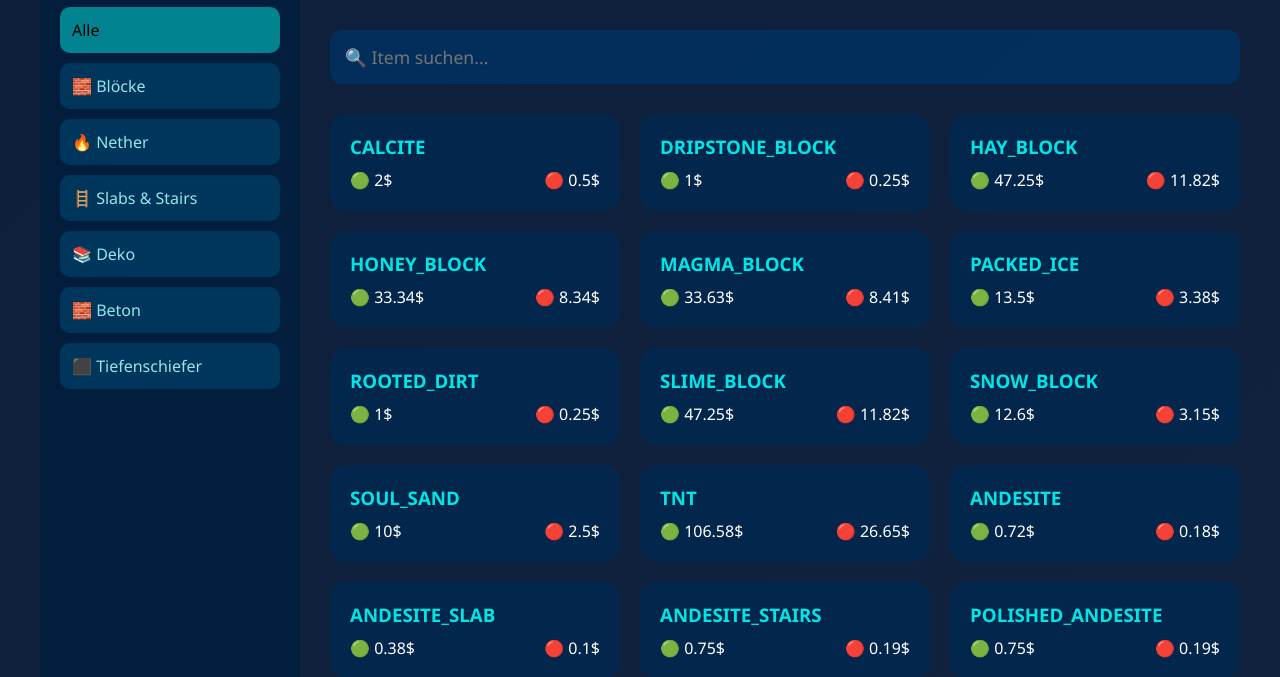
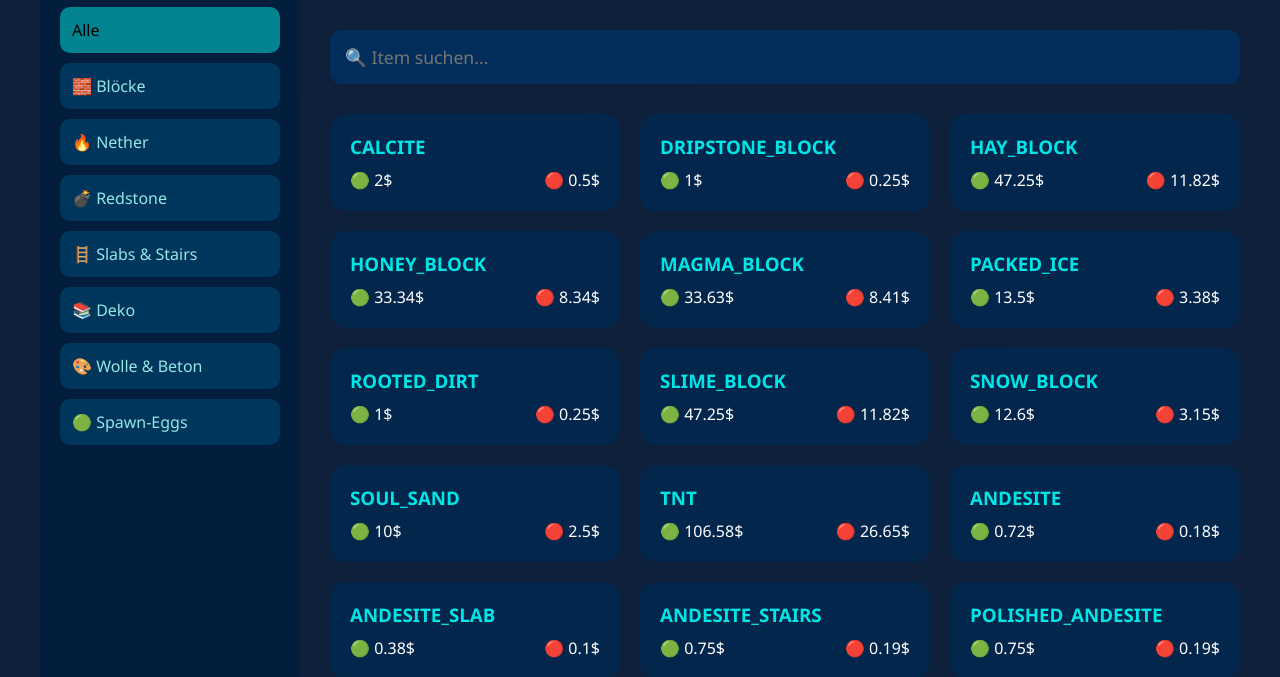
Before and after one commit to nicklashubo-png/Marktliste, a plain HTML site: page index.html in a window 1280 px wide. Shown: the part 126-803 px from the top of the page. Drawn offline with Linux system fonts and the light colour scheme.

Commit message:
Update index.html

```diff
--- a/index.html
+++ b/index.html
@@ -22,12 +22,7 @@ body {
     100% { background-position: 0% 50%; }
 }
 
-.layout {
-    display: flex;
-    gap: 30px;
-    max-width: 1600px;
-    margin: auto;
-}
+.layout { display: flex; gap: 30px; max-width: 1600px; margin: auto; }
 
 .sidebar {
     width: 260px;
@@ -36,13 +31,8 @@ body {
     padding: 20px;
 }
 
-.sidebar h2 {
-    text-align: center;
-    color: rgb(0,230,230);
-}
-
+.sidebar h2 { text-align: center; color: rgb(0,230,230); }
 .sidebar ul { list-style: none; padding: 0; }
-
 .sidebar li {
     padding: 12px;
     margin-bottom: 10px;
@@ -51,19 +41,13 @@ body {
     background: rgba(0,60,100,0.8);
     color: rgb(150,230,230);
 }
-
-.sidebar li.active,
-.sidebar li:hover {
+.sidebar li.active, .sidebar li:hover {
     background: rgba(0,200,200,0.6);
     color: #000;
 }
 
 .app { flex: 1; }
-
-h1 {
-    text-align: center;
-    color: rgb(100,230,230);
-}
+h1 { text-align: center; color: rgb(100,230,230); }
 
 #search {
     width: 100%;
@@ -88,15 +72,9 @@ h1 {
     padding: 20px;
 }
 
-.card h3 {
-    margin: 0 0 10px;
-    color: rgb(0,230,230);
-}
+.card h3 { margin: 0 0 10px; color: rgb(0,230,230); }
 
-.price {
-    display: flex;
-    justify-content: space-between;
-}
+.price { display: flex; justify-content: space-between; }
 </style>
 </head>
 
@@ -119,9 +97,10 @@ h1 {
 
 <script>
 // =======================
-// ITEMS (YAML → HTML)
+// ITEMS (Blöcke + Spawn-Eggs)
 // =======================
 const items = [
+    // ---- Blöcke (1-99 aus deiner YAML) ----
     { material:"CALCITE", buy:2, sell:0.5 },
     { material:"DRIPSTONE_BLOCK", buy:1, sell:0.25 },
     { material:"HAY_BLOCK", buy:47.25, sell:11.82 },
@@ -133,14 +112,12 @@ const items = [
     { material:"SNOW_BLOCK", buy:12.6, sell:3.15 },
     { material:"SOUL_SAND", buy:10, sell:2.5 },
     { material:"TNT", buy:106.58, sell:26.65 },
-
     { material:"ANDESITE", buy:0.72, sell:0.18 },
     { material:"ANDESITE_SLAB", buy:0.38, sell:0.1 },
     { material:"ANDESITE_STAIRS", buy:0.75, sell:0.19 },
     { material:"POLISHED_ANDESITE", buy:0.75, sell:0.19 },
     { material:"POLISHED_ANDESITE_SLAB", buy:0.38, sell:0.1 },
     { material:"POLISHED_ANDESITE_STAIRS", buy:0.75, sell:0.19 },
-
     { material:"BAMBOO_BLOCK", buy:0.95, sell:0.24 },
     { material:"BAMBOO_MOSAIC", buy:0.55, sell:0.14 },
     { material:"BAMBOO_MOSAIC_SLAB", buy:0.29, sell:0.08 },
@@ -148,7 +125,6 @@ const items = [
     { material:"BAMBOO_PLANKS", buy:0.5, sell:0.13 },
     { material:"BAMBOO_SLAB", buy:0.27, sell:0.07 },
     { material:"BAMBOO_STAIRS", buy:0.79, sell:0.2 },
-
     { material:"BLACKSTONE", buy:0.75, sell:0.19 },
     { material:"BLACKSTONE_SLAB", buy:0.4, sell:0.1 },
     { material:"BLACKSTONE_STAIRS", buy:0.79, sell:0.2 },
@@ -158,13 +134,11 @@ const items = [
     { material:"POLISHED_BLACKSTONE_BRICK_STAIRS", buy:0.79, sell:0.2 },
     { material:"POLISHED_BLACKSTONE_SLAB", buy:0.4, sell:0.1 },
     { material:"POLISHED_BLACKSTONE_STAIRS", buy:0.79, sell:0.2 },
-
     { material:"BOOKSHELF", buy:119.12, sell:29.78 },
     { material:"CHISELED_BOOKSHELF", buy:8.77, sell:2.2 },
     { material:"BRICKS", buy:92.61, sell:23.16 },
     { material:"BRICK_SLAB", buy:48.63, sell:12.16 },
     { material:"BRICK_STAIRS", buy:97.25, sell:24.32 },
-
     { material:"BASALT", buy:1.43, sell:0.92 },
     { material:"COBBLESTONE", buy:0.68, sell:0.17 },
     { material:"COBBLESTONE_SLAB", buy:0.36, sell:0.09 },
@@ -172,7 +146,6 @@ const items = [
     { material:"MOSSY_COBBLESTONE", buy:7.57, sell:1.52 },
     { material:"MOSSY_COBBLESTONE_SLAB", buy:3.74, sell:0.56 },
     { material:"MOSSY_COBBLESTONE_STAIRS", buy:7.97, sell:1.62 },
-
     { material:"BLACK_CONCRETE", buy:8.41, sell:2.11 },
     { material:"BLUE_CONCRETE", buy:8.72, sell:2.18 },
     { material:"BROWN_CONCRETE", buy:8.55, sell:2.14 },
@@ -189,23 +162,101 @@ const items = [
     { material:"RED_CONCRETE", buy:7.87, sell:1.97 },
     { material:"WHITE_CONCRETE", buy:8.01, sell:2.01 },
     { material:"YELLOW_CONCRETE", buy:7.82, sell:1.96 },
-
     { material:"COBBLED_DEEPSLATE", buy:0.68, sell:0.17 },
     { material:"COBBLED_DEEPSLATE_SLAB", buy:0.36, sell:0.09 },
     { material:"COBBLED_DEEPSLATE_STAIRS", buy:0.72, sell:0.18 },
     { material:"DEEPSLATE", buy:0.72, sell:0.18 },
     { material:"DEEPSLATE_TILE_SLAB", buy:0.42, sell:0.11 },
-    { material:"DEEPSLATE_TILE_STAIRS", buy:0.83, sell:0.21 }
+    { material:"DEEPSLATE_TILE_STAIRS", buy:0.83, sell:0.21 },
+
+    // ---- Spawn-Eggs (1-77) ----
+    { material:"ALLAY_SPAWN_EGG", buy:999999999, sell:-1 },
+    { material:"ARMADILLO_SPAWN_EGG", buy:999999999, sell:-1 },
+    { material:"AXOLOTL_SPAWN_EGG", buy:999999999, sell:-1 },
+    { material:"BAT_SPAWN_EGG", buy:999999999, sell:-1 },
+    { material:"BLAZE_SPAWN_EGG", buy:999999999, sell:-1 },
+    { material:"BOGGED_SPAWN_EGG", buy:999999999, sell:-1 },
+    { material:"BREEZE_SPAWN_EGG", buy:999999999, sell:-1 },
+    { material:"CAMEL_SPAWN_EGG", buy:999999999, sell:-1 },
+    { material:"CAT_SPAWN_EGG", buy:999999999, sell:-1 },
+    { material:"CAVE_SPIDER_SPAWN_EGG", buy:999999999, sell:-1 },
+    { material:"CHICKEN_SPAWN_EGG", buy:999999999, sell:-1 },
+    { material:"COD_SPAWN_EGG", buy:999999999, sell:-1 },
+    { material:"COW_SPAWN_EGG", buy:999999999, sell:-1 },
+    { material:"CREEPER_SPAWN_EGG", buy:999999999, sell:-1 },
+    { material:"DOLPHIN_SPAWN_EGG", buy:999999999, sell:-1 },
+    { material:"DONKEY_SPAWN_EGG", buy:999999999, sell:-1 },
+    { material:"DROWNED_SPAWN_EGG", buy:999999999, sell:-1 },
+    { material:"ELDER_GUARDIAN_SPAWN_EGG", buy:999999999, sell:-1 },
+    { material:"ENDERMAN_SPAWN_EGG", buy:999999999, sell:-1 },
+    { material:"ENDERMITE_SPAWN_EGG", buy:999999999, sell:-1 },
+    { material:"EVOKER_SPAWN_EGG", buy:999999999, sell:-1 },
+    { material:"FOX_SPAWN_EGG", buy:999999999, sell:-1 },
+    { material:"FROG_SPAWN_EGG", buy:999999999, sell:-1 },
+    { material:"GHAST_SPAWN_EGG", buy:999999999, sell:-1 },
+    { material:"GLOW_SQUID_SPAWN_EGG", buy:999999999, sell:-1 },
+    { material:"GOAT_SPAWN_EGG", buy:999999999, sell:-1 },
+    { material:"GUARDIAN_SPAWN_EGG", buy:999999999, sell:-1 },
+    { material:"HOGLIN_SPAWN_EGG", buy:999999999, sell:-1 },
+    { material:"HORSE_SPAWN_EGG", buy:999999999, sell:-1 },
+    { material:"HUSK_SPAWN_EGG", buy:999999999, sell:-1 },
+    { material:"IRON_GOLEM_SPAWN_EGG", buy:999999999, sell:-1 },
+    { material:"LLAMA_SPAWN_EGG", buy:999999999, sell:-1 },
+    { material:"MAGMA_CUBE_SPAWN_EGG", buy:999999999, sell:-1 },
+    { material:"MOOSHROOM_SPAWN_EGG", buy:999999999, sell:-1 },
+    { material:"MULE_SPAWN_EGG", buy:999999999, sell:-1 },
+    { material:"OCELOT_SPAWN_EGG", buy:999999999, sell:-1 },
+    { material:"PANDA_SPAWN_EGG", buy:999999999, sell:-1 },
+    { material:"PARROT_SPAWN_EGG", buy:999999999, sell:-1 },
+    { material:"PHANTOM_SPAWN_EGG", buy:999999999, sell:-1 },
+    { material:"PIG_SPAWN_EGG", buy:999999999, sell:-1 },
+    { material:"PIGLIN_BRUTE_SPAWN_EGG", buy:999999999, sell:-1 },
+    { material:"PIGLIN_SPAWN_EGG", buy:999999999, sell:-1 },
+    { material:"PILLAGER_SPAWN_EGG", buy:999999999, sell:-1 },
+    { material:"POLAR_BEAR_SPAWN_EGG", buy:999999999, sell:-1 },
+    { material:"PUFFERFISH_SPAWN_EGG", buy:999999999, sell:-1 },
+    { material:"RABBIT_SPAWN_EGG", buy:999999999, sell:-1 },
+    { material:"RAVAGER_SPAWN_EGG", buy:999999999, sell:-1 },
+    { material:"SALMON_SPAWN_EGG", buy:999999999, sell:-1 },
+    { material:"SHEEP_SPAWN_EGG", buy:999999999, sell:-1 },
+    { material:"SHULKER_SPAWN_EGG", buy:999999999, sell:-1 },
+    { material:"SILVERFISH_SPAWN_EGG", buy:999999999, sell:-1 },
+    { material:"SKELETON_HORSE_SPAWN_EGG", buy:999999999, sell:-1 },
+    { material:"SKELETON_SPAWN_EGG", buy:999999999, sell:-1 },
+    { material:"SLIME_SPAWN_EGG", buy:999999999, sell:-1 },
+    { material:"SNIFFER_SPAWN_EGG", buy:999999999, sell:-1 },
+    { material:"SNOW_GOLEM_SPAWN_EGG", buy:999999999, sell:-1 },
+    { material:"SPIDER_SPAWN_EGG", buy:999999999, sell:-1 },
+    { material:"SQUID_SPAWN_EGG", buy:999999999, sell:-1 },
+    { material:"STRAY_SPAWN_EGG", buy:999999999, sell:-1 },
+    { material:"STRIDER_SPAWN_EGG", buy:999999999, sell:-1 },
+    { material:"TADPOLE_SPAWN_EGG", buy:999999999, sell:-1 },
+    { material:"TRADER_LLAMA_SPAWN_EGG", buy:999999999, sell:-1 },
+    { material:"TROPICAL_FISH_SPAWN_EGG", buy:999999999, sell:-1 },
+    { material:"TURTLE_SPAWN_EGG", buy:999999999, sell:-1 },
+    { material:"VEX_SPAWN_EGG", buy:999999999, sell:-1 },
+    { material:"VILLAGER_SPAWN_EGG", buy:999999999, sell:-1 },
+    { material:"VINDICATOR_SPAWN_EGG", buy:999999999, sell:-1 },
+    { material:"WANDERING_TRADER_SPAWN_EGG", buy:999999999, sell:-1 },
+    { material:"WARDEN_SPAWN_EGG", buy:999999999, sell:-1 },
+    { material:"WITCH_SPAWN_EGG", buy:999999999, sell:-1 },
+    { material:"WITHER_SKELETON_SPAWN_EGG", buy:999999999, sell:-1 },
+    { material:"WOLF_SPAWN_EGG", buy:999999999, sell:-1 },
+    { material:"ZOGLIN_SPAWN_EGG", buy:999999999, sell:-1 },
+    { material:"ZOMBIE_HORSE_SPAWN_EGG", buy:999999999, sell:-1 },
+    { material:"ZOMBIE_SPAWN_EGG", buy:999999999, sell:-1 },
+    { material:"ZOMBIE_VILLAGER_SPAWN_EGG", buy:999999999, sell:-1 },
+    { material:"ZOMBIFIED_PIGLIN_SPAWN_EGG", buy:999999999, sell:-1 }
 ];
 
 // =======================
-// Kategorien
+// Kategorien automatisch
 // =======================
 function getCategory(name) {
-    if (name.includes("CONCRETE")) return "🧱 Beton";
-    if (name.includes("COPPER")) return "🟠 Kupfer";
-    if (name.includes("DEEPSLATE")) return "⬛ Tiefenschiefer";
+    if (name.includes("SPAWN_EGG")) return "🟢 Spawn-Eggs";
     if (name.includes("SLAB") || name.includes("STAIRS")) return "🪜 Slabs & Stairs";
+    if (name.includes("WOOL") || name.includes("CONCRETE")) return "🎨 Wolle & Beton";
+    if (name.includes("TNT")) return "💣 Redstone";
     if (name.includes("BLACKSTONE") || name.includes("BASALT") || name.includes("SOUL")) return "🔥 Nether";
     if (name.includes("BOOK") || name.includes("BRICK")) return "📚 Deko";
     return "🧱 Blöcke";
@@ -219,6 +270,7 @@ const search = document.getElementById("search");
 const categoryList = document.getElementById("categories");
 let activeCategory = "Alle";
 
+// Kategorien rendern
 function renderCategories() {
     const cats = ["Alle", ...new Set(items.map(i => i.category))];
     categoryList.innerHTML = "";
@@ -235,14 +287,13 @@ function renderCategories() {
     });
 }
 
+// Items rendern
 function renderItems(filter = "") {
     list.innerHTML = "";
-    items
-        .filter(i =>
+    items.filter(i =>
         (activeCategory === "Alle" || i.category === activeCategory) &&
         i.material.toLowerCase().includes(filter.toLowerCase())
-        )
-        .forEach(item => {
+    ).forEach(item => {
         list.innerHTML += `
         <div class="card">
             <h3>${item.material}</h3>
@@ -254,8 +305,10 @@ function renderItems(filter = "") {
     });
 }
 
+// Suche
 search.addEventListener("input", e => renderItems(e.target.value));
 
+// Start
 renderCategories();
 renderItems();
 </script>
```
Lines whose indentation alone changed are shown as unchanged.
